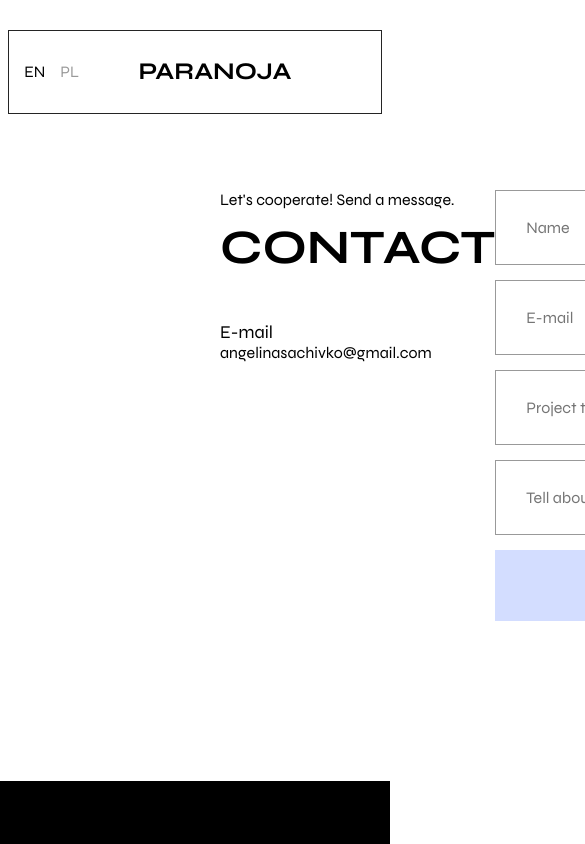
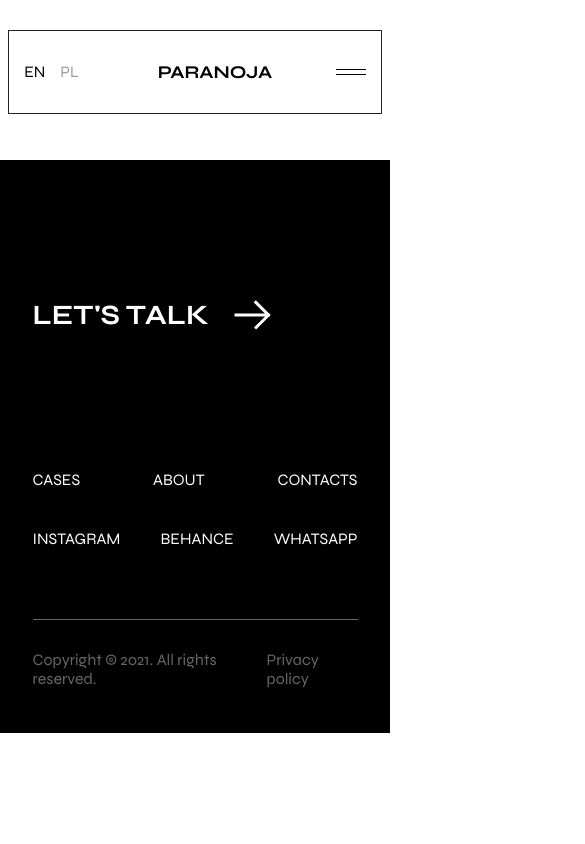
Before and after one commit to HonestRationalBest/site-cv, a React (Create React App) app: page /contacts in a window 390 px wide. Shown: the top 844 px of the page, 585 px wide, since content can reach past the window. Built offline with nearby package versions, Linux system fonts and the light colour scheme.

Commit message:
refactor: header and footer

```diff
--- a/src/App.tsx
+++ b/src/App.tsx
@@ -18,7 +18,7 @@ const App = () => {
           <Route path="/" element={<Home />} />
           <Route path="/cases" element={<Cases />} />
           <Route path="/about" element={<About />} />
-          <Route path="/contacts" element={<Contacts />} />
+          <Route path="/contacts"  />
         </>
       </Routes>
       <Footer />
--- a/src/components/Footer/Footer.scss
+++ b/src/components/Footer/Footer.scss
@@ -7,6 +7,9 @@
     width: 1200 / 1440 * 100%;
     margin: 0px auto;
     margin-left: 210 / 1440 * 100%;
+    @media (max-width: 850px) {
+      margin: 0px auto;
+    }
   }
 
   // .footer__title
@@ -21,6 +24,9 @@
     color: #fff;
     & img {
       margin-left: 25px;
+    }
+    @media (max-width: 470px) {
+      font-size: 28px;
     }
   }
 }
@@ -72,4 +78,11 @@
   padding: 30px 0px;
   opacity: 0.4;
   line-height: 17 / 14 * 100%;
+  @media (max-width: 320px) {
+    flex-direction: column;
+    align-items: flex-start;
+  }
+  &__elem {
+    margin-bottom: 15px;
+  }
 }
--- a/src/components/Header/Header.scss
+++ b/src/components/Header/Header.scss
@@ -1,5 +1,6 @@
 .header._active {
   color: #000;
+  background: #fff;
   & a {
     color: #000;
   }
@@ -17,15 +18,35 @@
   & a {
     color: #fff;
   }
-  // .header__container
+
   &__container {
     max-width: 1380 / 1440 * 100%;
     margin: 0 auto;
+  }
+}
 
-    @media (max-width: 1050px) {
+.header-languages {
+  border-right: 1px solid #242424;
+  height: 84px;
+  display: flex;
+  @media (max-width: 700px) {
+    border-right: 0;
+  }
+  &__list {
+    display: flex;
+    justify-content: space-between;
+    align-items: center;
+  }
+
+  &__item {
+    margin: 0px 15px;
+
+    &:last-child {
+      margin: 0px 15px 0px 0px;
     }
   }
 }
+
 .body-header {
   display: flex;
   justify-content: space-between;
@@ -37,8 +58,9 @@
     font-weight: bold;
     font-size: 24px;
     text-transform: uppercase;
-    @media (max-width: 850px) {
+    @media (max-width: 700px) {
       margin-left: 0px !important;
+      font-size: 18px;
     }
 
     @media (max-width: 1050px) {
@@ -66,28 +88,6 @@
   }
 }
 
-.header-languages {
-  border-right: 1px solid #242424;
-  height: 84px;
-  display: flex;
-  @media (max-width: 700px) {
-    border-right: 0;
-  }
-  &__list {
-    display: flex;
-    justify-content: space-between;
-    align-items: center;
-  }
-
-  &__item {
-    margin: 0px 15px;
-
-    &:last-child {
-      margin: 0px 15px 0px 0px;
-    }
-  }
-}
-
 .header-main {
   position: absolute;
   &__list {
--- a/src/components/Header/Header.tsx
+++ b/src/components/Header/Header.tsx
@@ -1,8 +1,8 @@
-import React, { useCallback, useEffect, useState } from "react";
+import { useCallback, useEffect, useState } from "react";
 import { NavLink } from "react-router-dom";
 import "./Header.scss";
 import { useLocation } from "react-router-dom";
-import hamburger from "../../icons/hamburger.svg";
+import { ReactComponent as Hamburger } from "../../icons/hamburger.svg";
 
 type TextColor = "white" | "black";
 
@@ -87,7 +87,7 @@ export const Header = () => {
               <NavLink to="/contacts">Contact</NavLink>
             </div>
           ) : (
-            <img src={hamburger} alt="hamburger" className="body-header__hamburger" onClick={()=>setMenuOpen(!openMenu)}/>
+            <Hamburger onClick={()=>setMenuOpen(!openMenu)} className="body-header__hamburger" fill="#000" />
           )}
         </div>
       </div>
```
Also changed, not shown: src/icons/hamburger.svg.
